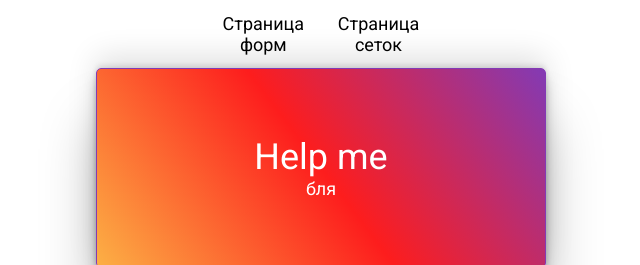
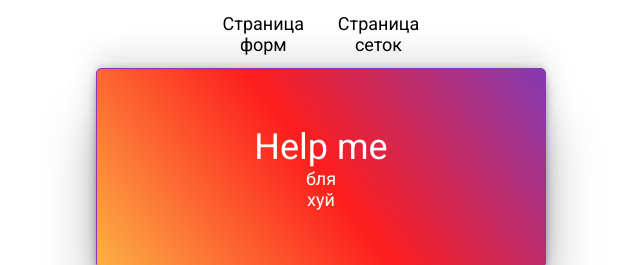
Before and after one commit to taskevich/badyaga-course, a website built with webpack: page src/index.html in a window 1280 px wide. Shown: the top 265 px of the page, without its empty margins (319-959 px from the left). Built offline with nearby package versions, Linux system fonts and the light colour scheme.

Commit message:
Update index.html

```diff
--- a/src/index.html
+++ b/src/index.html
@@ -15,6 +15,7 @@
             <div class="card">
                 <h1>Help me</h1>
                 <p>бля</p>
+                <p>хуй</p>
             </div>
             <p>блять</p>
             <img src="https://www.cyber74.center/assets/img/menu_logo.svg"/>
```
